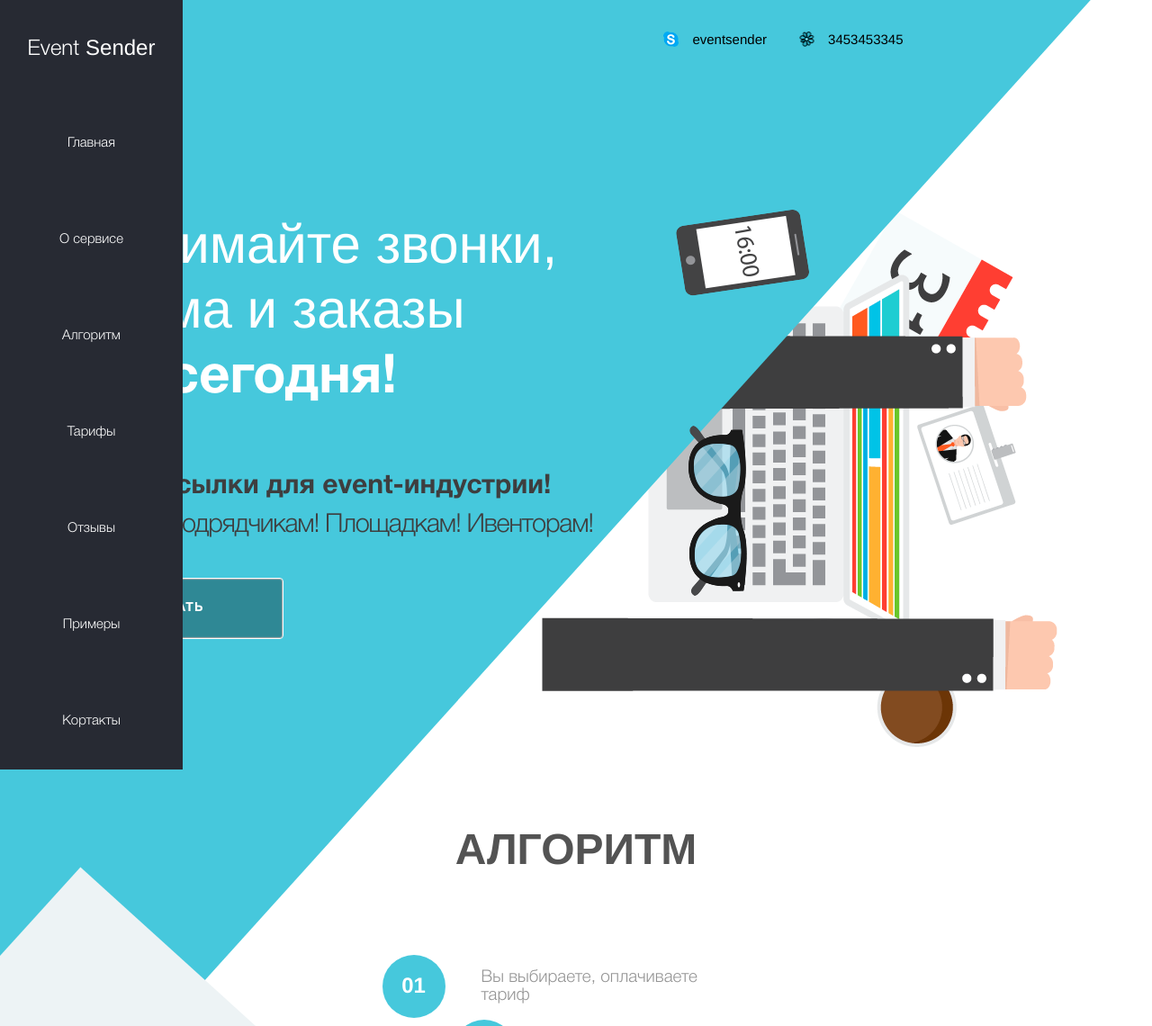
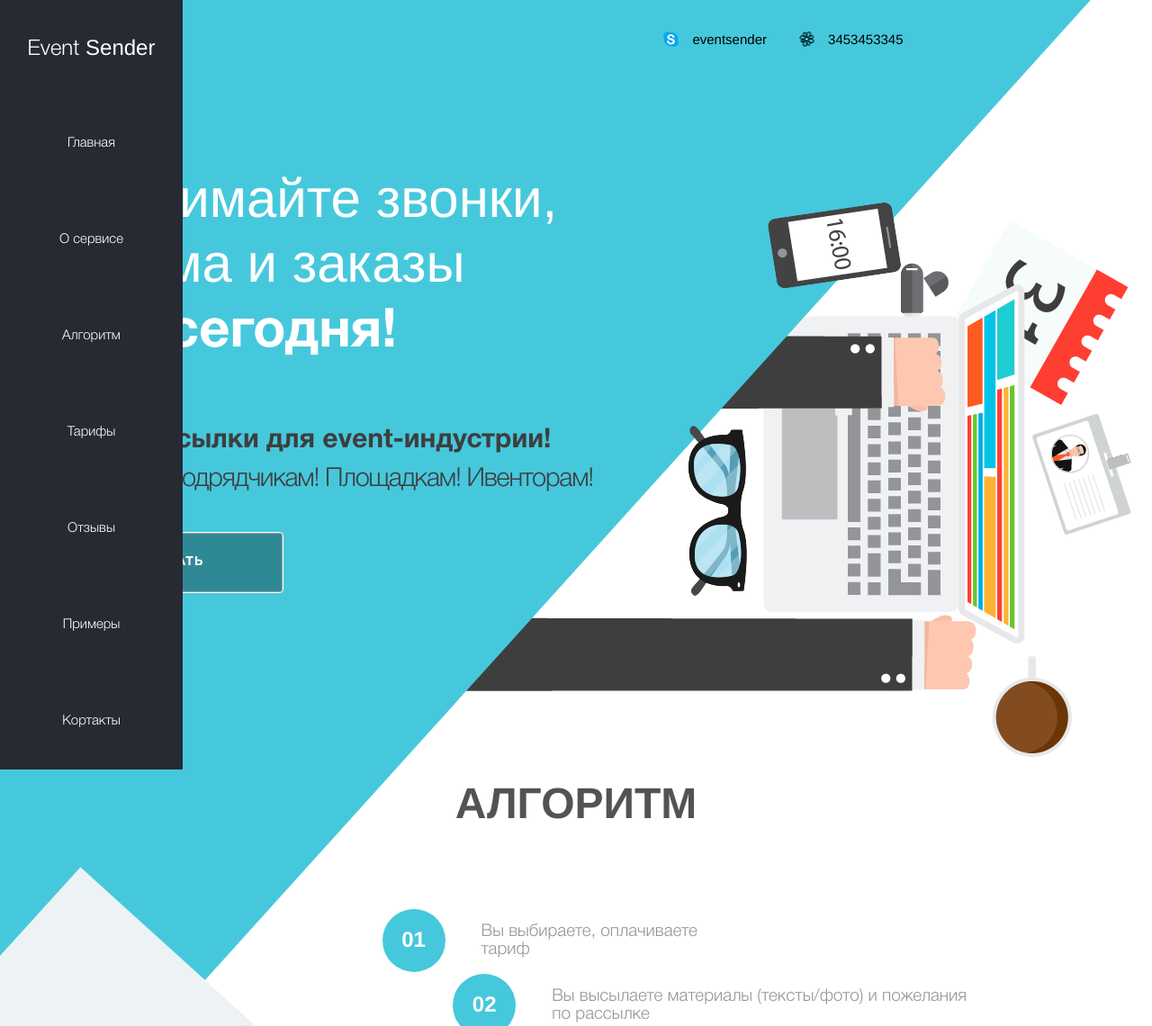
Before and after one commit to RadiksMan/event_sender, a PHP site: page /process.php in a window 1280 px wide. Shown: the top 1140 px of the page at 90% size. Run offline with PHP 8.4, Linux system fonts and the light colour scheme; style sheets or scripts are compiled from the project's sources; some libraries are stand-ins or nearby versions.

Commit message:
add fix 1366

```diff
--- a/css/adaptation_radion.css
+++ b/css/adaptation_radion.css
@@ -1,3 +1,20 @@
+@media screen and (max-width: 1366px) {
+  .fon .top_section_animated.animated .top_img_hands {
+    left: 38.6%;
+  }
+  .fon .top_section_animated.animated .top_img_mac {
+    right: 1.6%;
+    top: 238px;
+  }
+  .fon .top_section_animated.animated .top_img_tel {
+    top: 225px;
+    right: 21.8%;
+  }
+  .top_section .top_section_wrap {
+    padding-top: 130px;
+  }
+}
+
 @media screen and (max-width: 1024px) {
   /*top*/
   .top_section .top_section_wrap {
@@ -51,7 +68,7 @@
     max-width: 60%;
   }
   .fon .top_section_animated .top_img_hands {
-    top: 227px;
+    top: 255px;
     left: 0;
   }
   .fon .top_section_animated .top_img_mac {
@@ -67,7 +84,7 @@
     left: 59.8%;
   }
   .fon .top_section_animated.animated .top_img_hands {
-    left: 45.6%;
+    left: 56.6%;
   }
   .fon .top_section_animated.animated .top_img_mac {
     right: -15.4%;
--- a/sass/adaptation_radion.scss
+++ b/sass/adaptation_radion.scss
@@ -5,7 +5,10 @@
 
 }
 @media screen and (max-width: 1366px){
-
+    .fon .top_section_animated.animated .top_img_hands {left: 38.6%;}
+    .fon .top_section_animated.animated .top_img_mac {right: 1.6%;top: 238px;}
+    .fon .top_section_animated.animated .top_img_tel {top: 225px;right: 21.8%;}
+    .top_section .top_section_wrap{padding-top: 130px;}
 }
 @media screen and (max-width: 1280px){
 
@@ -33,12 +36,12 @@
     .fon{
         .top_section_animated{
             img{max-width: 60%;}
-            .top_img_hands{top: 227px;left: 0;}
+            .top_img_hands{top: 255px;left: 0;}
             .top_img_mac{top: 268px;right: -10%;}
             .top_img_tel{top: -10%;right: 700px;}
             .top_img_glass{top: 473px;left: 59.8%;}
             &.animated{
-                .top_img_hands{left: 45.6%;}
+                .top_img_hands{left: 56.6%;}
                 .top_img_mac{right: -15.4%;}
                 .top_img_tel{top: 390px;right: 19.8%;}
                 .top_img_glass{display: none;}
```
